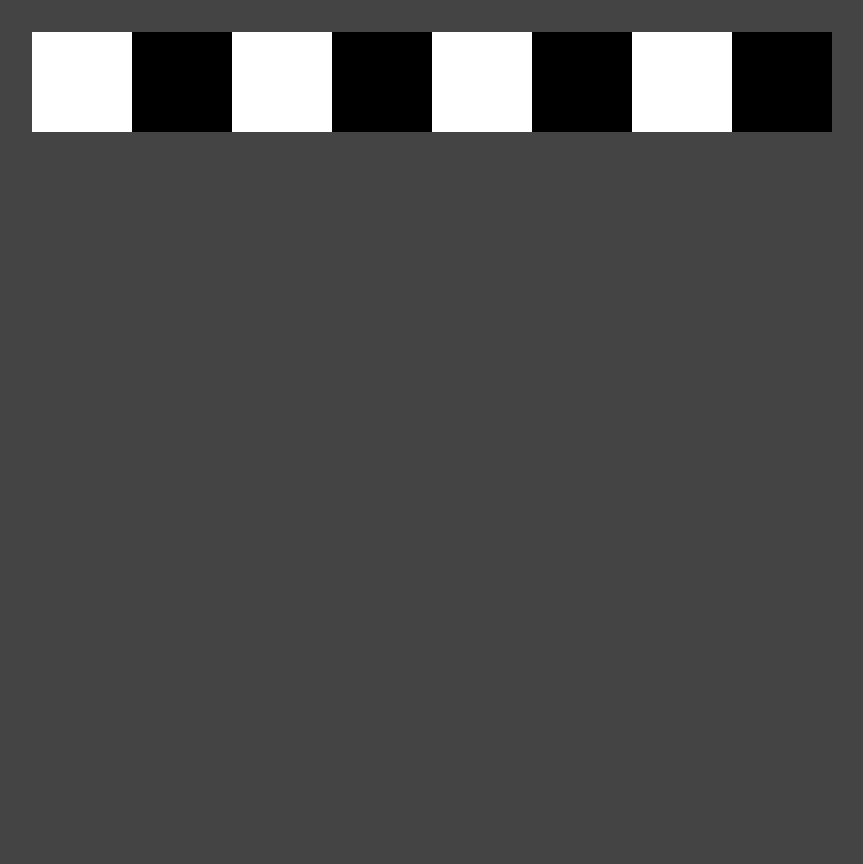
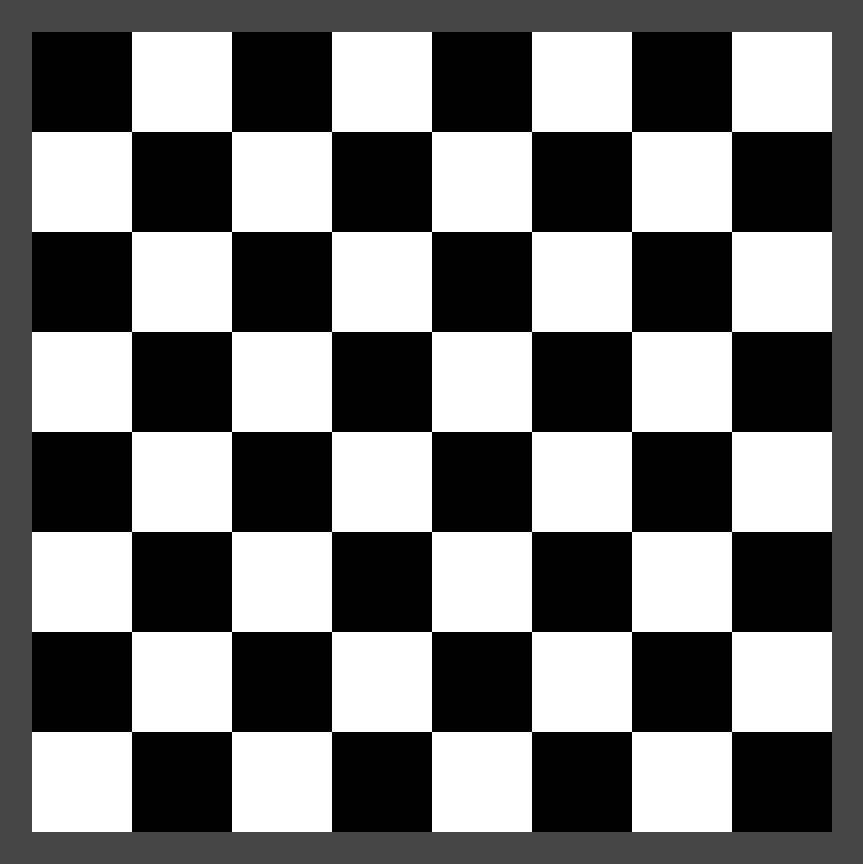
Before and after one commit to codingscode/Framework-Next, a Next.js app in the folder 001/tabuleiro/: page / in a window 1280 px wide. Shown: the whole page, without its empty margins (0-863 px from the left). Before the commit the page ends 800 px from the top, so only its background shows below. Built offline with nearby package versions, Linux system fonts and the light colour scheme.

Commit message:
parte 32

```diff
--- a/001/tabuleiro/components/Linha.jsx
+++ b/001/tabuleiro/components/Linha.jsx
@@ -8,14 +8,14 @@ export default function Linha(props) {
 
    return (
       <div className={estilos.linha} >
-         <Subdivisao />
-         <Subdivisao preta />
-         <Subdivisao />
-         <Subdivisao preta />
-         <Subdivisao />
-         <Subdivisao preta />
-         <Subdivisao />
-         <Subdivisao preta />
-      </div>
+         <Subdivisao preta={props.preta} />
+         <Subdivisao preta={!props.preta} />
+         <Subdivisao preta={props.preta} />
+         <Subdivisao preta={!props.preta} />
+         <Subdivisao preta={props.preta} />
+         <Subdivisao preta={!props.preta} />
+         <Subdivisao preta={props.preta} />
+         <Subdivisao preta={!props.preta} />
+       </div>
    )
 }
--- a/001/tabuleiro/pages/index.js
+++ b/001/tabuleiro/pages/index.js
@@ -10,10 +10,14 @@ export default function Home() {
 
   return (
      <div className={ styles.container } >
-       {/* <Subdivisao preta />
-       <Subdivisao />
-       <Subdivisao preta /> */}
-       <Linha />
+       <Linha preta />
+       <Linha  />
+       <Linha preta />
+       <Linha  />
+       <Linha preta />
+       <Linha  />
+       <Linha preta />
+       <Linha  />
      </div>
   )
 
```
